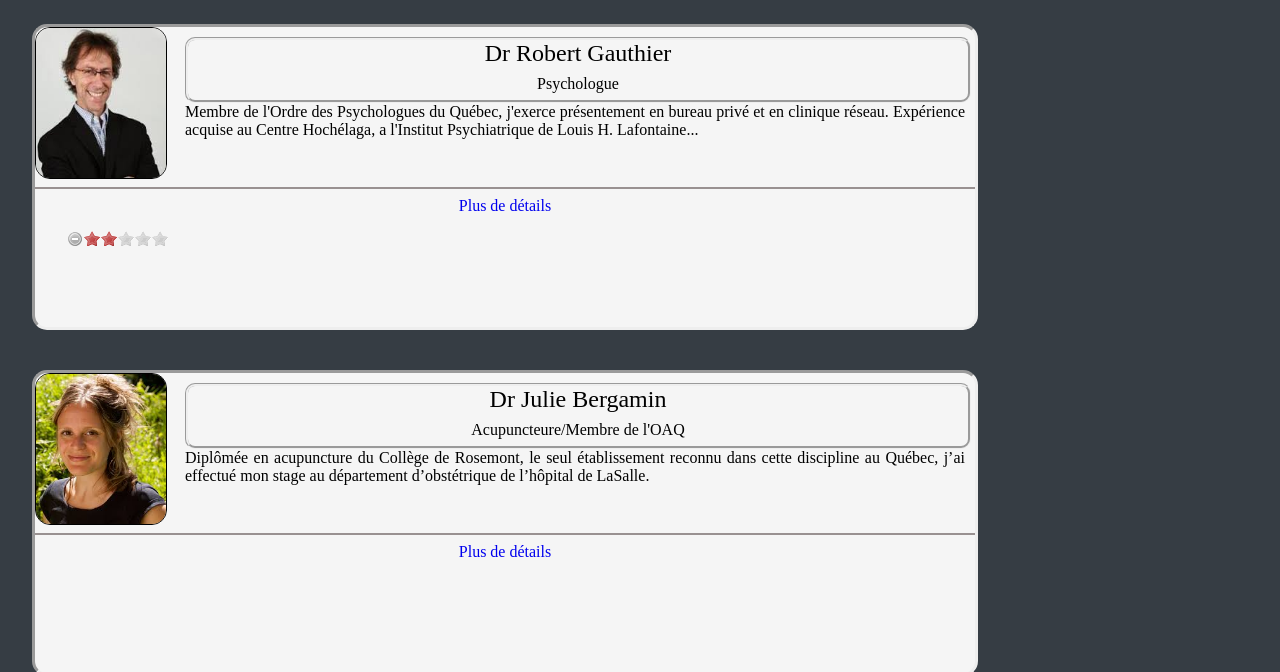
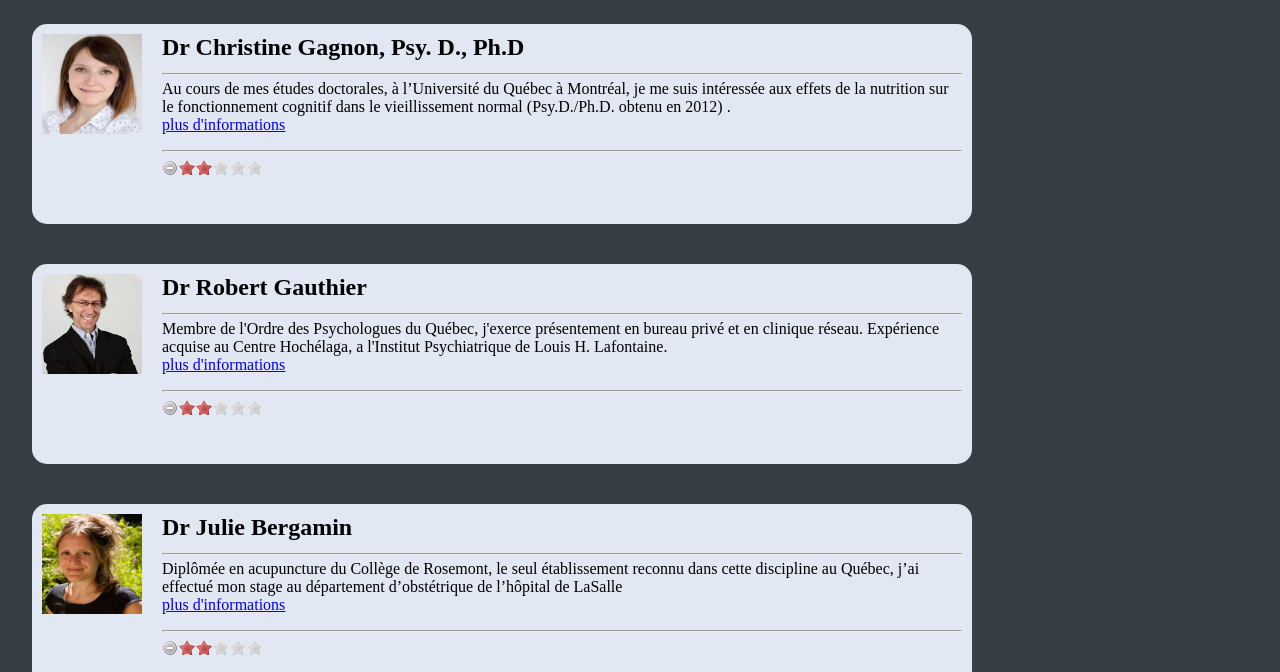
Before and after one commit to cobreti/INF777, a website: page public/equipe/index.html in a window 1280 px wide. Shown: the part 128-800 px from the top of the page. Drawn offline with nearby package versions, Linux system fonts and the light colour scheme; files whose address does not match are found by name.

Commit message:
update to equipe page

```diff
--- a/public/equipe/index.html
+++ b/public/equipe/index.html
@@ -1,13 +1,15 @@
  <html>
     <head>
-    <meta http-equiv="Content-Type" content="text/html; charset=UTF-8"/>
-    <meta name="viewport" content="device-width, initial-scale=1, user-scalable=1"/>
 
-    <link rel="stylesheet" type="text/css" href="../stylesheets/layout.css"/>
+        <meta charset="UTF-8">
+        <meta http-equiv="Content-Type" content="text/html;charset=ISO-8859-1">
+        <meta name="viewport" content="device-width, initial-scale=1, user-scalable=1" />
+
+        <link rel="stylesheet"  type="text/css" href="../stylesheets/layout.css"/>
         <link rel="stylesheet" type="text/css" href="../stylesheets/header.css"/>
         <link rel="stylesheet" type="text/css" href="../stylesheets/tile.css"/>
-    <link rel="stylesheet" type="text/css" href="../stylesheets/equipe.css"/>
-    <link rel="stylesheet" type="text/css" href="../libs/jquery.rating.css"/>
+        <link rel="stylesheet" type="text/css" href="../stylesheets/services.css"/>
+        <link rel="stylesheet" type="text/css" href="../libs/jquery.rating.css" />
 
 
         <link href='http://fonts.googleapis.com/css?family=Roboto' rel='stylesheet' type='text/css'>
@@ -27,132 +29,140 @@
     <body>
         <div class="header-location"></div>
         <div class="body-location">
-    <div class="equipe-block">
-        <div class="tile equipe-tile">
-            <div class=" image-medecin"><a href="http://www.robert-gauthier-psychologue.com/index.html"><img
-                    src="../images/robert-gauthier.jpg" width="130" height="150"/></a></div>
+            <div class='tile services-tile'>
+            	<div class = "service-image">
+            		<img src="../images/christine-gagnon.png" width="100" height="100" alt="Dr Christine Gagnon">
+                </div>
+                <div class="service-block">
+               		<div class = "service-name">
+           				<h2 class="h2"> Dr Christine Gagnon, Psy. D., Ph.D <hr></h2>
 
-            <div class="medecin-container">
-                <div class="medecin-info">
-                    <lu>Dr Robert Gauthier</lu>
-                    <div class="titre-medecin">
-                        <lu> Psychologue</lu>
+                                    		</div>
+					<div class="service-description">
+                		<p>
+
+Au cours de mes études doctorales, à l’Université du Québec à Montréal, je me suis intéressée aux effets de la nutrition sur le fonctionnement cognitif dans le vieillissement normal (Psy.D./Ph.D. obtenu en 2012) . <br /><a href="http://www.cgneuropsy.com/" title="site personnel de Dr Christine Gagnon">plus d'informations</a></p>
+
+
+                 	</div>
+                    <hr></hr>
+                     <div class="rating">
+                <input name="ChristineGagnon" type="radio" class="star"/>
+                <input name="ChristineGagnon" type="radio" class="star" checked="checked"/>
+                <input name="ChristineGagnon" type="radio" class="star"/>
+                <input name="ChristineGagnon" type="radio" class="star"/>
+                <input name="ChristineGagnon" type="radio" class="star"/>
+
+
+
                  </div>
                 </div>
-                <div class=" lu-medecin medecin-descrition">
-                    <article>
-                        <lu>Membre de l'Ordre des Psychologues du Québec, j'exerce présentement en bureau privé et en
-                            clinique réseau. Expérience acquise au Centre Hochélaga, a l'Institut Psychiatrique de Louis
-                            H. Lafontaine...
-                        </lu>
-                    </article>
             </div>
+
+
+            <div class='tile services-tile'>
+            	<div class = "service-image">
+            		<img src="../images/robert-gauthier.jpg" width="100" height="100" alt="Dr Christine Gagnon">
                 </div>
-            <hr size="2" color="#999191">
-            <a href="http://www.robert-gauthier-psychologue.com/index.html" style="text-decoration:none"
-               title="Site personnel de Dr Robert Gauthier">
-                <div class="info-medecin">Plus de détails</div>
-            </a>
+                <div class="service-block">
+               		<div class = "service-name">
+           				<h2 class="h2"> Dr Robert Gauthier<hr></h2>
+
+                                    		</div>
+					<div class="service-description">
+                		<p>
+
+Membre de l'Ordre des Psychologues du Québec, j'exerce présentement en bureau privé et en clinique réseau. Expérience acquise au Centre Hochélaga, a l'Institut Psychiatrique de Louis H. Lafontaine.
+ <br /><a href="http://www.robert-gauthier-psychologue.com/index.html" title="site personnel de Dr Robert Gauthier">plus d'informations</a></p>
+
+
+                 	</div>
+                    <hr></hr>
                     <div class="rating">
                 <input name="RobertGauthier" type="radio" class="star"/>
                 <input name="RobertGauthier" type="radio" class="star" checked="checked"/>
                 <input name="RobertGauthier" type="radio" class="star"/>
                  <input name="RobertGauthier" type="radio" class="star"/>
                  <input name="RobertGauthier" type="radio" class="star"/>
+
+
                  </div>
                 </div>
 
-        <div class="tile equipe-tile">
-            <div class=" image-medecin"><a href="http://www.juliebergamin.com//#!votre-osteopathe/cubf"><img
-                    src="../images/juliebergamin.jpg" width="130" height="150"/></a><a
-                    href="http://www.juliebergamin.com/"><img src="../images/juliebergamin.jpg" width="130"
-                                                              height="150"/></a><a
-                    href="http://www.juliebergamin.com/"><img src="../images/juliebergamin.jpg" width="130"
-                                                              height="150"/></a></div>
-            <div class="medecin-container">
-                <div class="medecin-info">
-                    <lu>Dr Julie Bergamin</lu>
-                    <div class="titre-medecin">
-                        <lu> Acupuncteure/Membre de l'OAQ</lu>
-                    </div>
-                </div>
-                <div class=" lu-medecin medecin-descrition">
-                    <article>
-                        <lu>Diplômée en acupuncture du Collège de Rosemont, le seul établissement reconnu dans cette
-                            discipline au Québec, j’ai effectué mon stage au département d’obstétrique de l’hôpital de
-                            LaSalle.
-                        </lu>
-                    </article>
-                </div>
-            </div>
-            <hr size="2" color="#999191">
-            <a href="http://www.juliebergamin.com" style="text-decoration:none"
-               title="Site personnel de Dr Julie Bergamin">
-                <div class="info-medecin">Plus de détails</div>
-            </a>
             </div>
 
-        <div class="tile equipe-tile">
-            <div class=" image-medecin"><a href="http://cgneuropsy.com/"><img src="../images/christine-gagnon.jpg"
-                                                                              width="130" height="150"/></a><a
-                    href="http://cgneuropsy.com/"><img src="../images/christine-gagnon" width="130" height="150"/></a><a
-                    href="http://cgneuropsy.com"><img src="../images/juliebergamin.jpg" width="130" height="150"/></a>
+
+                   <div class='tile services-tile'>
+            	<div class = "service-image">
+            		<img src="../images/juliebergamin.jpg" width="100" height="100" alt="Dr Julie Bergamin">
                 </div>
+                <div class="service-block">
+               		<div class = "service-name">
+           				<h2 class="h2"> Dr Julie Bergamin<hr></h2>
 
-            <div class="medecin-container">
-                <div class="medecin-info">
-                    <lu>Christine Gagnon, Psy.D., Ph.D.</lu>
-                    <div class="titre-medecin">
-                        <lu> Neuropsychologue</lu>
                                     		</div>
+					<div class="service-description">
+                		<p>
+Diplômée en acupuncture du Collège de Rosemont, le seul établissement reconnu dans cette discipline au Québec, j’ai effectué mon stage au département d’obstétrique de l’hôpital de LaSalle <br /><a href="http://www.juliebergamin.com" title="site personnel de Dr Julie Bergamin">plus d'informations</a></p>
+
+
                  	</div>
-                <div class=" lu-medecin medecin-descrition">
-                    <article>
-                        <lu>Au cours de mes études doctorales, à l’Université du Québec à Montréal, je me suis
-                            intéressée aux effets de la nutrition sur le fonctionnement cognitif dans le vieillissement
-                            normal (Psy.D./Ph.D. obtenu en 2012)
-                        </lu>
-                    </article>
-                </div>
-            </div>
-            <hr size="2" color="#999191">
-            <a href="http://cgneuropsy.com/" style="text-decoration:none" title="Site personnel de Dr Christine Gagnon">
-                <div class="info-medecin">Plus de détails</div>
-            </a>
-        </div>
+                    <hr></hr>
 
-        <div class="tile equipe-tile">
-            <div class=" image-medecin"><a href="http://www.reflexosteopathie.com/#!votre-osteopathe/cubf"/><img
-                    src="../images/sebastien-brassard.jpg" width="130" height="150"/></a></div>
-            <div class="medecin-container">
-                <div class="medecin-info">
-                    <lu>Dr Sébastien Brassart</lu>
-                    <div class="titre-medecin">
-                        <lu> Osthéopathe D.O</lu>
-                    </div>
-                </div>
-                <div class=" lu-medecin medecin-descrition">
-                    <article>
-                        <lu>Je suis diplômé en Ostéopathie du Centre de Recherche et d’Etudes en Ostéopathie de
-                            Paris-Villejuif (C.R.E.O.) qui est un des établissements ayant l’agrément du ministère de la
-                            santé Français.
-                        </lu>
-                    </article>
-                </div>
-            </div>
-            <hr size="2" color="#999191">
-            <a href="http://www.reflexosteopathie.com/#!votre-osteopathe/cubf" style="text-decoration:none"
-               title="Site personnel de Dr Sébastien Brassart">
-                <div class="info-medecin">Plus de détails</div>
-            </a>
+                    <div class="rating">
+                <input name="JulieBergamin" type="radio" class="star"/>
+                <input name="JulieBergamin" type="radio" class="star" checked="checked"/>
+                <input name="JulieBergamin" type="radio" class="star"/>
+                 <input name="JulieBergamin" type="radio" class="star"/>
+                 <input name="JulieBergamin" type="radio" class="star"/>
+
+
                  </div>
                 </div>
 
+            </div>
+
+
+
+
+            <div class='tile services-tile'>
+            	<div class = "service-image">
+            		<img src="../images/sebastien-brassard.jpg" width="100" height="100" alt="Dr Sébastien Brassart">
+                </div>
+                <div class="service-block">
+               		<div class = "service-name">
+           				<h2 class="h2"> Dr Sébastien Brassart<hr></h2>
+
+                                    		</div>
+					<div class="service-description">
+                		<p>
+
+Je suis diplômé en Ostéopathie du Centre de Recherche et d’Etudes en Ostéopathie de Paris-Villejuif (C.R.E.O.) qui est un des établissements ayant l’agrément du ministère de la santé Français.
+ <br /><a href="http://www.robert-gauthier-psychologue.com/index.html" title="site personnel de Dr Sébastien Brassart">plus d'informations</a></p>
+
+
+                 	</div>
+                    <hr></hr>
+                    <div class="rating">
+                <input name="SebastienBrassart" type="radio" class="star"/>
+                <input name="SebastienBrassart" type="radio" class="star" checked="checked"/>
+                <input name="SebastienBrassart" type="radio" class="star"/>
+                 <input name="SebastienBrassart" type="radio" class="star"/>
+                 <input name="SebastienBrassart" type="radio" class="star"/>
+
+
+                 </div>
+                </div>
+
+            </div>      </div>
+                </div>
+        </div>
 
         <script src="https://ajax.googleapis.com/ajax/libs/jquery/2.1.3/jquery.min.js"></script>
         <script type="text/javascript" src="../scripts/header.js"></script>
+        <script type="text/javascript" src="../scripts/popup.js"></script>
                 <script type="text/javascript" src="../libs/jquery.rating.js"></script>
-    <script type="text/javascript" src="../scripts/equipe.js"></script>
+
 
         <script>
             (function(i,s,o,g,r,a,m){i['GoogleAnalyticsObject']=r;i[r]=i[r]||function(){
```
Also changed, not shown: 1 other file. Lines whose indentation alone changed are shown as unchanged.
